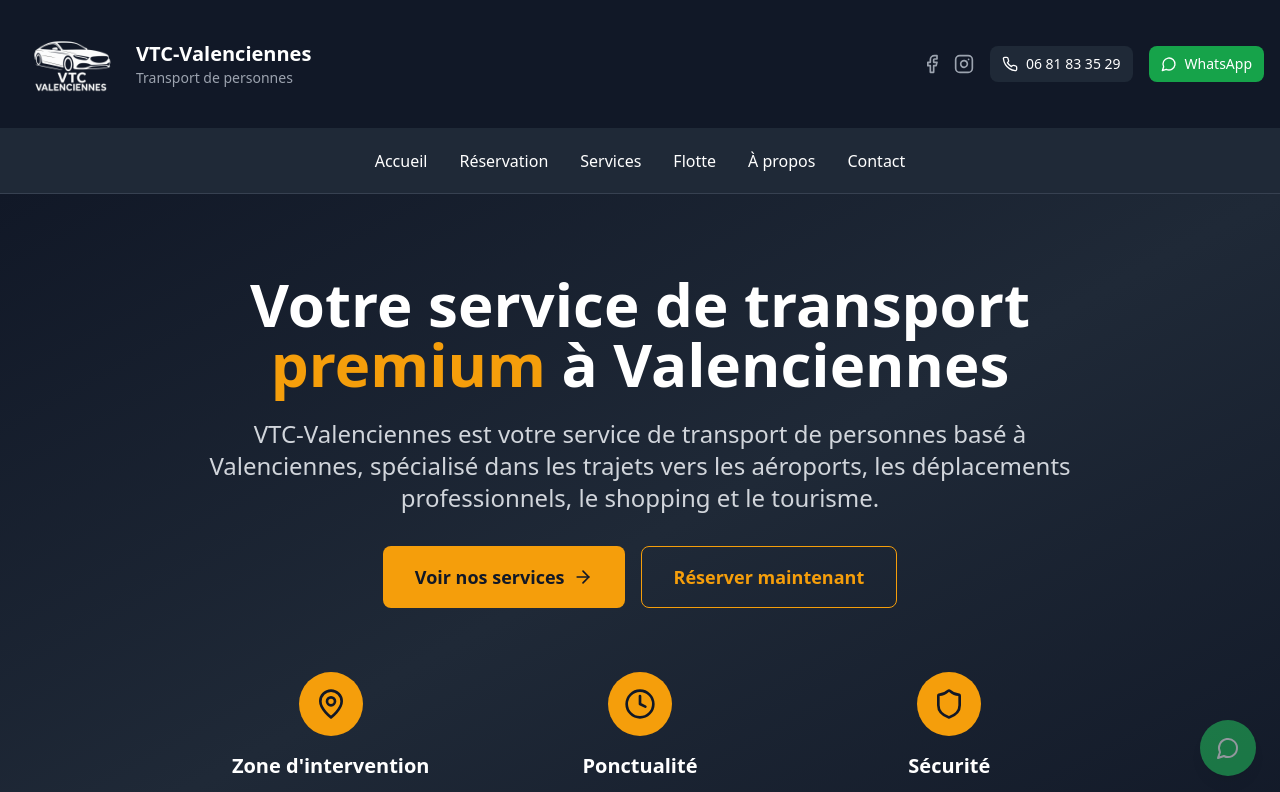
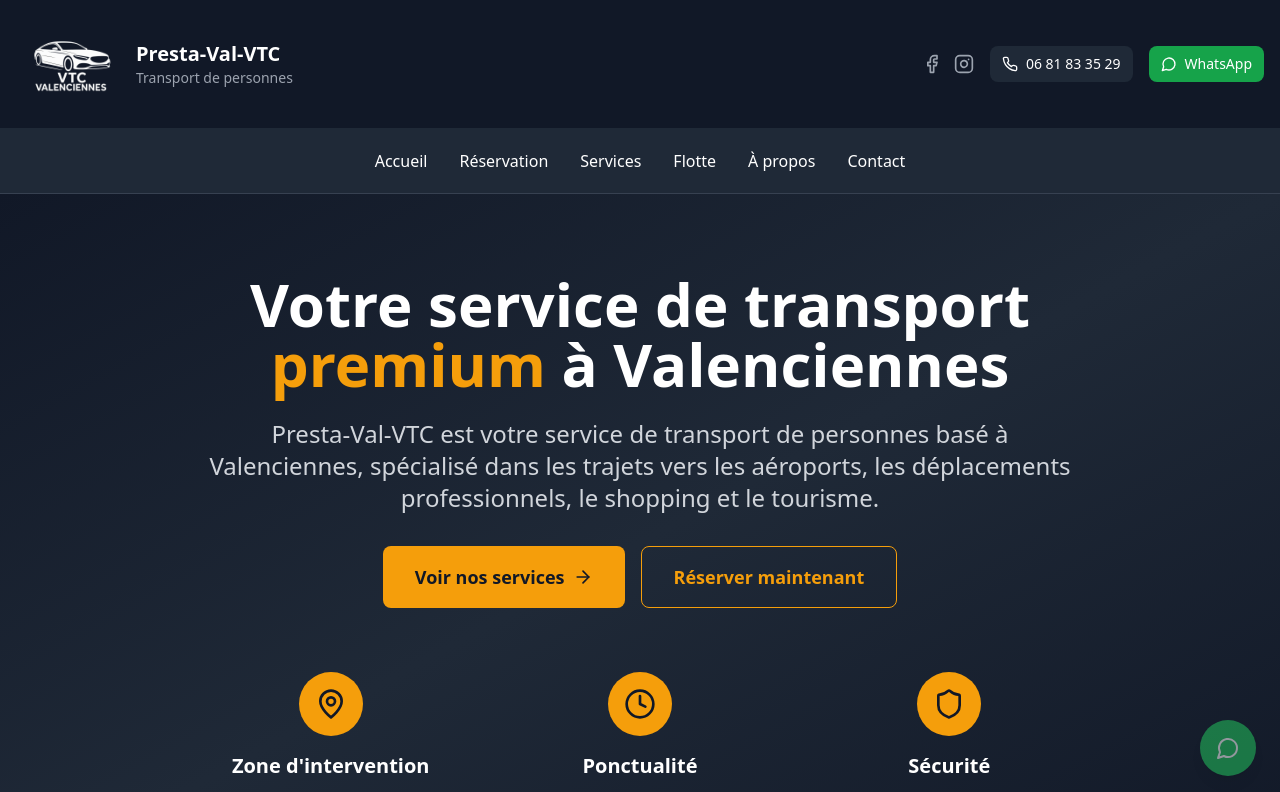
Before and after one commit to OussYe/project, a React (Vite) app: page / in a window 1280 px wide. Shown: the top 792 px of the page. Built offline with nearby package versions, Linux system fonts and the light colour scheme.

Commit message:
Remplacer VTC-Valenciennes par Presta-Val-VTC

```diff
--- a/index.html
+++ b/index.html
@@ -4,8 +4,8 @@
     <meta charset="UTF-8" />
     <link rel="icon" type="image/png" href="/logo_vtc_val_noir.png" />
     <meta name="viewport" content="width=device-width, initial-scale=1.0" />
-    <title>VTC-Valenciennes | Transport de personnes premium</title>
-    <meta name="description" content="VTC-Valenciennes, votre service de transport de personnes premium. Transport aéroport, déplacements privés, services entreprises. Réservation 24h/24.">
+    <title>Presta-Val-VTC | Transport de personnes premium</title>
+    <meta name="description" content="Presta-Val-VTC, votre service de transport de personnes premium. Transport aéroport, déplacements privés, services entreprises. Réservation 24h/24.">
     <meta name="keywords" content="VTC, Valenciennes, transport, aéroport, chauffeur, réservation, taxi, Lille, Paris, Bruxelles">
   </head>
   <body>
--- a/src/App.tsx
+++ b/src/App.tsx
@@ -12,7 +12,7 @@
 
 function App() {
   const handleWhatsAppClick = () => {
-    const message = "Bonjour, je souhaite réserver un transport avec VTC-Valenciennes.";
+    const message = "Bonjour, je souhaite réserver un transport avec Presta-Val-VTC.";
     const whatsappUrl = `https://wa.me/33681833529?text=${encodeURIComponent(message)}`;
     window.open(whatsappUrl, '_blank');
   };
--- a/src/components/About.tsx
+++ b/src/components/About.tsx
@@ -30,7 +30,7 @@
       <div className="container mx-auto px-4">
         <div className="max-w-4xl mx-auto">
           <div className="text-center mb-16">
-            <h2 className="text-4xl md:text-5xl font-bold mb-6">À propos de VTC-Valenciennes</h2>
+            <h2 className="text-4xl md:text-5xl font-bold mb-6">À propos de Presta-Val-VTC</h2>
             <p className="text-xl text-gray-300">
               Votre partenaire de confiance pour tous vos déplacements
             </p>
@@ -41,7 +41,7 @@
               <h3 className="text-2xl font-bold mb-6">Notre Histoire</h3>
               <div className="space-y-4 text-gray-300">
                 <p>
-                  Créée avec la passion du service et de l'excellence, VTC-Valenciennes s'est imposée
+                  Créée avec la passion du service et de l'excellence, Presta-Val-VTC s'est imposée
                   comme une référence dans le transport de personnes dans la région valenciennoise.
                 </p>
                 <p>
--- a/src/components/Booking.tsx
+++ b/src/components/Booking.tsx
@@ -55,7 +55,7 @@
     }
 
     // Create WhatsApp message
-    const message = `Nouvelle réservation VTC:
+    const message = `Nouvelle réservation Presta-Val-VTC:
 Nom: ${formData.name}
 Téléphone: ${formData.phone}
 Email: ${formData.email}
--- a/src/components/Footer.tsx
+++ b/src/components/Footer.tsx
@@ -11,11 +11,11 @@
             <div className="flex items-center space-x-3 mb-4">
               <img
                 src="/logo_vtc_val.png"
-                alt="VTC Valenciennes"
+                alt="Presta-Val-VTC"
                 className="h-28 w-auto"
               />
               <div>
-                <h3 className="text-xl font-bold">VTC-Valenciennes</h3>
+                <h3 className="text-xl font-bold">Presta-Val-VTC</h3>
                 <p className="text-sm text-gray-400">Transport premium</p>
               </div>
             </div>
@@ -77,7 +77,7 @@
         </div>
 
         <div className="border-t border-gray-800 mt-8 pt-8 text-center text-gray-400">
-          <p>&copy; 2025 VTC-Valenciennes. Tous droits réservés.</p>
+          <p>&copy; 2025 Presta-Val-VTC. Tous droits réservés.</p>
           <p className="text-sm mt-2">Transport de personnes - Licence VTC</p>
         </div>
       </div>
--- a/src/components/Header.tsx
+++ b/src/components/Header.tsx
@@ -15,11 +15,11 @@
           <div className="flex items-center space-x-2 flex-shrink-0">
             <img
               src="/logo_vtc_val.png"
-              alt="VTC Valenciennes"
+              alt="Presta-Val-VTC"
               className="h-16 sm:h-20 md:h-28 w-auto"
             />
             <div className="hidden sm:block">
-              <h1 className="text-lg sm:text-xl font-bold text-white">VTC-Valenciennes</h1>
+              <h1 className="text-sm sm:text-base md:text-lg lg:text-xl font-bold text-white">Presta-Val-VTC</h1>
               <p className="text-xs sm:text-sm text-gray-400">Transport de personnes</p>
             </div>
           </div>
--- a/src/components/Hero.tsx
+++ b/src/components/Hero.tsx
@@ -20,7 +20,7 @@
             <span className="text-amber-500"> premium</span> à Valenciennes
           </h2>
           <p className="text-xl md:text-2xl text-gray-300 mb-8 leading-relaxed">
-            VTC-Valenciennes est votre service de transport de personnes basé à Valenciennes,
+            Presta-Val-VTC est votre service de transport de personnes basé à Valenciennes,
             spécialisé dans les trajets vers les aéroports, les déplacements professionnels,
             le shopping et le tourisme.
           </p>
```
